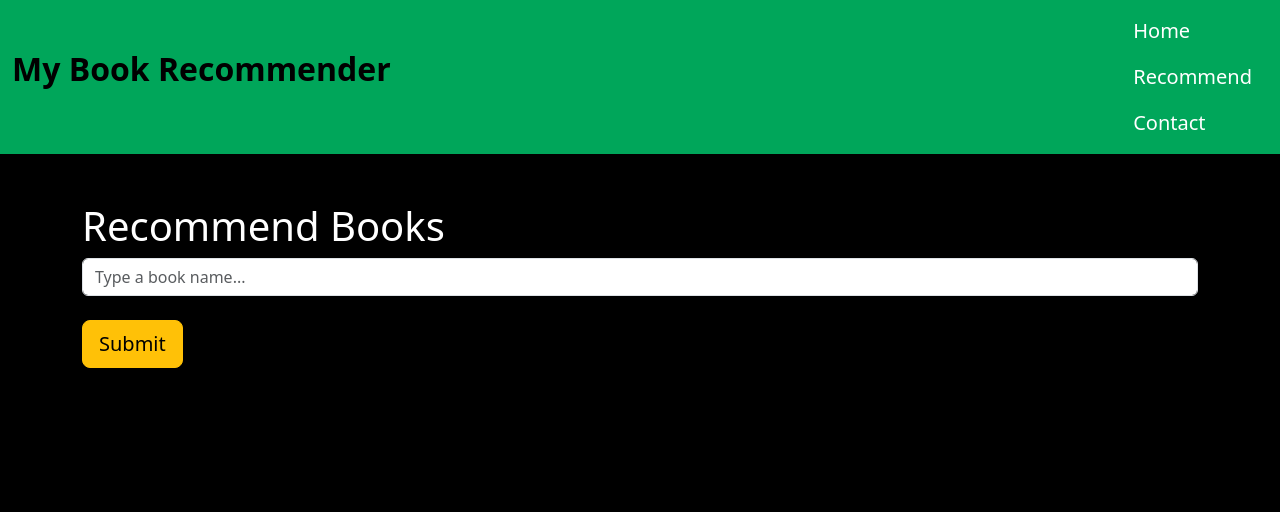
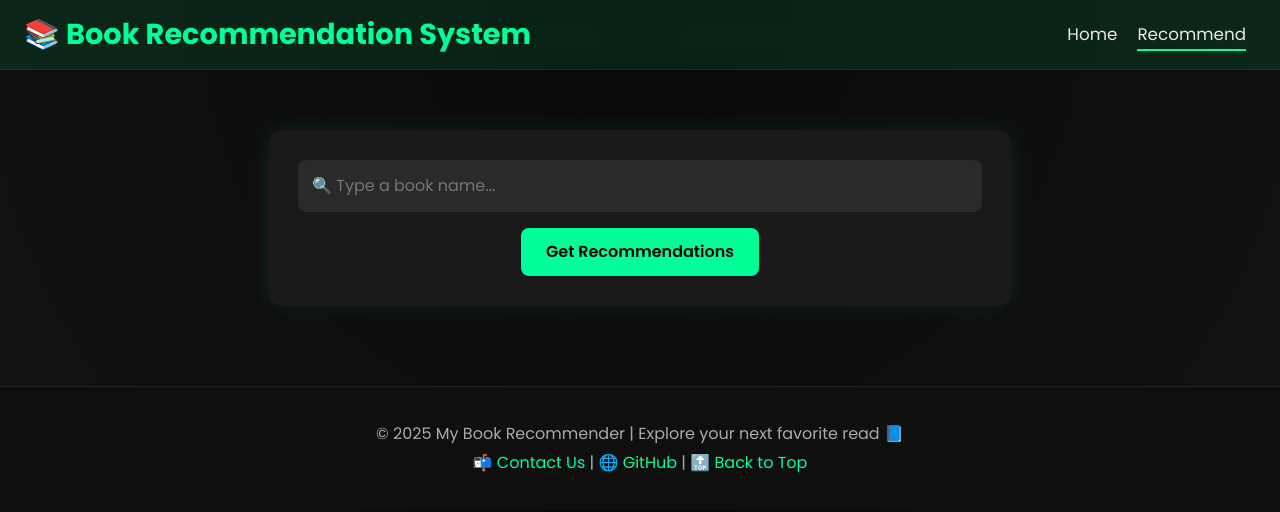
Before and after one commit to Nandini776/Recommendation-System, a Flask app: page /recommend in a window 1280 px wide. Shown: the top 512 px of the page. Run offline with Flask 3, Linux system fonts and the light colour scheme; parts of the project's set-up code (start-up, migrations or seed data) failed here and were passed over.

Commit message:
Update recommend 1.html
new ui ux

```diff
--- a/templates/recommend.html
+++ b/templates/recommend.html
@@ -2,97 +2,193 @@
 <html lang="en">
 <head>
   <meta charset="UTF-8">
-    <title>Book Recommender System</title>
+  <title>Book Recommender - Recommend</title>
   <link href="https://cdn.jsdelivr.net/npm/bootstrap@5.3.8/dist/css/bootstrap.min.css" rel="stylesheet">
+  <link href="https://fonts.googleapis.com/css2?family=Poppins:wght@400;600;700&display=swap" rel="stylesheet">
   <style>
-        .text-white {
-            color: white;
+    body {
+      background: radial-gradient(circle at top, #0a0a0a, #121212);
+      color: #f8f9fa;
+      font-family: 'Poppins', sans-serif;
+      overflow-x: hidden;
     }
+
+    /* Navbar */
+    .navbar {
+      background: rgba(0, 166, 90, 0.15);
+      backdrop-filter: blur(12px);
+      border-bottom: 1px solid rgba(0, 255, 120, 0.1);
+      position: sticky;
+      top: 0;
+      z-index: 1000;
+    }
+    .navbar-brand {
+      font-weight: 700;
+      font-size: 1.8rem;
+      color: #00ff99 !important;
+    }
+    .nav-link {
+      color: #e8e8e8 !important;
+      font-size: 1.05rem;
+      margin: 0 10px;
+      position: relative;
+      transition: 0.3s;
+    }
+    .nav-link::after {
+      content: '';
+      position: absolute;
+      bottom: -4px;
+      left: 0;
+      width: 0;
+      height: 2px;
+      background-color: #00ff99;
+      transition: width 0.3s;
+    }
+    .nav-link:hover::after,
+    .nav-link.active::after {
+      width: 100%;
+    }
+
+    /* Search Box */
+    .search-box {
+      background-color: #1a1a1a;
+      border-radius: 15px;
+      padding: 30px;
+      margin-top: 60px;
+      box-shadow: 0 0 25px rgba(0, 255, 120, 0.1);
+    }
+    .search-box input {
+      width: 100%;
+      padding: 14px;
+      border: none;
+      border-radius: 8px;
+      outline: none;
+      font-size: 1rem;
+      background-color: #2a2a2a;
+      color: #fff;
+    }
+    .btn-custom {
+      background-color: #00ff99;
+      color: #000;
+      font-weight: 600;
+      border: none;
+      border-radius: 8px;
+      padding: 12px 25px;
+      transition: 0.3s;
+    }
+    .btn-custom:hover {
+      background-color: #00cc70;
+      transform: scale(1.05);
+    }
+
+    /* Cards */
+    .card {
+      border: none;
+      background: linear-gradient(145deg, #1a1a1a, #101010);
+      border-radius: 20px;
+      transition: all 0.4s ease;
+    }
+    .card:hover {
+      transform: translateY(-8px) scale(1.03);
+      box-shadow: 0 0 25px rgba(0, 255, 120, 0.2);
+    }
+    .card img {
+      border-radius: 20px 20px 0 0;
+      height: 260px;
+      object-fit: cover;
+      transition: 0.3s;
+    }
+    .card:hover img {
+      opacity: 0.85;
+    }
+    .card-body h4 {
+      font-size: 1.05rem;
+      font-weight: 700;
+    }
+    .card-body p {
+      font-size: 0.9rem;
+      color: #ccc;
+    }
+
+    /* Footer */
+    /* Footer */
+footer {
+  background: #0f0f0f;
+  border-top: 1px solid #222;
+  padding: 30px 0;
+  color: #aaa;
+  margin-top: 80px;
+  text-align: center; /* Center all text */
+}
+
+footer a {
+  color: #00ff99;
+  text-decoration: none;
+  transition: 0.3s;
+}
+
+footer a:hover {
+  color: #00cc70;
+  text-decoration: underline;
+}
+
+footer p {
+  margin: 5px 0; /* Add small spacing between lines */
+}
+
   </style>
 </head>
-<body style="background-color:black">
-     <nav class="navbar" style="background-color:#00a65a">
-        <div class="container-fluid">
-            <p class="navbar-brand text white" style="font-size: 2rem; font-weight: bold;">My Book Recommender</p>
-            <ul class="nav navbar-nav">
-                <li class="nav item"><a class="nav-link text-white" href="/" style="font-size: 1.25rem;" >Home</a></li>
-                <li class="nav item"><a class="nav-link text-white"href="/recommend" style="font-size: 1.25rem;">Recommend</a></li>
-                <li class="nav item"><a class="nav-link text-white" href="#" style="font-size: 1.25rem;">Contact</a></li>
-            </ul>
+<body>
+
+  <!-- Navbar -->
+  <nav class="navbar navbar-expand-lg navbar-dark px-4">
+    <a class="navbar-brand" href="/">📚 Book Recommendation System</a>
+    <div class="ms-auto d-flex align-items-center">
+      <a href="/" class="nav-link">Home</a>
+      <a href="/recommend" class="nav-link active">Recommend</a>
     </div>
   </nav>
 
-    <div class="container mt-5">
-        <div class="row">
-            <div class="col-12">
-                <h1 class="text-white">Recommend Books</h1>
+  <!-- Search -->
+  <div class="container text-center">
+    <div class="search-box mx-auto col-md-8">
+      <form action="/recommend_books" method="post">
+        <input type="text" name="user_input" placeholder="🔍 Type a book name...">
+        <button type="submit" class="btn btn-custom mt-3">Get Recommendations</button>
+      </form>
     </div>
-        </div>
-        <form action="/recommend_books" method="post">
-            <input name="user_input" id="bookInput" class="form-control" placeholder="Type a book name..." list="book-list" autocomplete="off"><br>
-
-            <datalist id="book-list">
-                <!-- This will be populated dynamically via JS -->
-                {% for book in book_name %}
-                    <option value="{{ book }}">
-                {% endfor %}
-            </datalist>
-
-            <button type="submit" class="btn btn-lg btn-warning">Submit</button>
-        </form>
 
     {% if error %}
-            <div class="alert alert-danger mt-3" role="alert">
-                {{ error }}
-            </div>
+      <p class="text-danger mt-4">{{ error }}</p>
     {% endif %}
+
     {% if data %}
-        <div class="row mt-4">
-            {% for book in data %}
-            <div class="col-md-2 mb-4">
-                <div class="card bg-dark text-white h-100" style="height: 400px;">
-                   <img src="{{book[2]}}" class="card-img-top mx-auto d-block" alt="{{ book.title }}" style="width: 150px; height: auto; object-fit: cover;">
-
+    <h2 class="mt-5 mb-4">📖 Recommended Books</h2>
+    <div class="row g-4">
+      {% for i in data %}
+      <div class="col-md-3 col-sm-6">
+        <div class="card text-white">
+          <img src="{{ i[2] }}" alt="{{ i[0] }}">
           <div class="card-body">
-                        <h4 class="card-title" style="font-size: 1rem;">{{ book[0]}}</h4>
-                        <h6 class="card-text" style="font-size: 0.8rem;">{{ book[1] }}</h6>
+            <h4>{{ i[0] }}</h4>
+            <p><strong>Author:</strong> {{ i[1] }}</p>
           </div>
         </div>
       </div>
-
       {% endfor %}
     </div>
     {% endif %}
   </div>
-    <script>
-        const input = document.getElementById('bookInput');
-        const datalist = document.getElementById('book-list');
 
-        input.addEventListener('input', () => {
-            const query = input.value;
-
-            if (query.length < 2) {
-                datalist.innerHTML = '';
-                return;
-            }
-
-            fetch(`/get_book_suggestions?q=${encodeURIComponent(query)}`)
-                .then(response => response.json())
-                .then(data => {
-                    datalist.innerHTML = ''; // clear existing options
-                    data.books.forEach(book => {
-                        const option = document.createElement('option');
-                        option.value = book;
-                        datalist.appendChild(option);
-                    });
-                })
-                .catch(error => console.error('Error fetching suggestions:', error));
-        });
-    </script>
-
-
-
-
+  <!-- Footer -->
+  <footer>
+    <p>© 2025 My Book Recommender | Explore your next favorite read 📘</p>
+    <p>
+      <a href="mailto:contact@mybookrecommender.com">📬 Contact Us</a> |
+      🌐 <a href="https://github.com/Nandini776" target="_blank">GitHub</a> |
+      <a href="#">🔝 Back to Top</a>
+    </p>
+  </footer>
 
 </body>
 </html>
```
Lines whose indentation alone changed are shown as unchanged.
